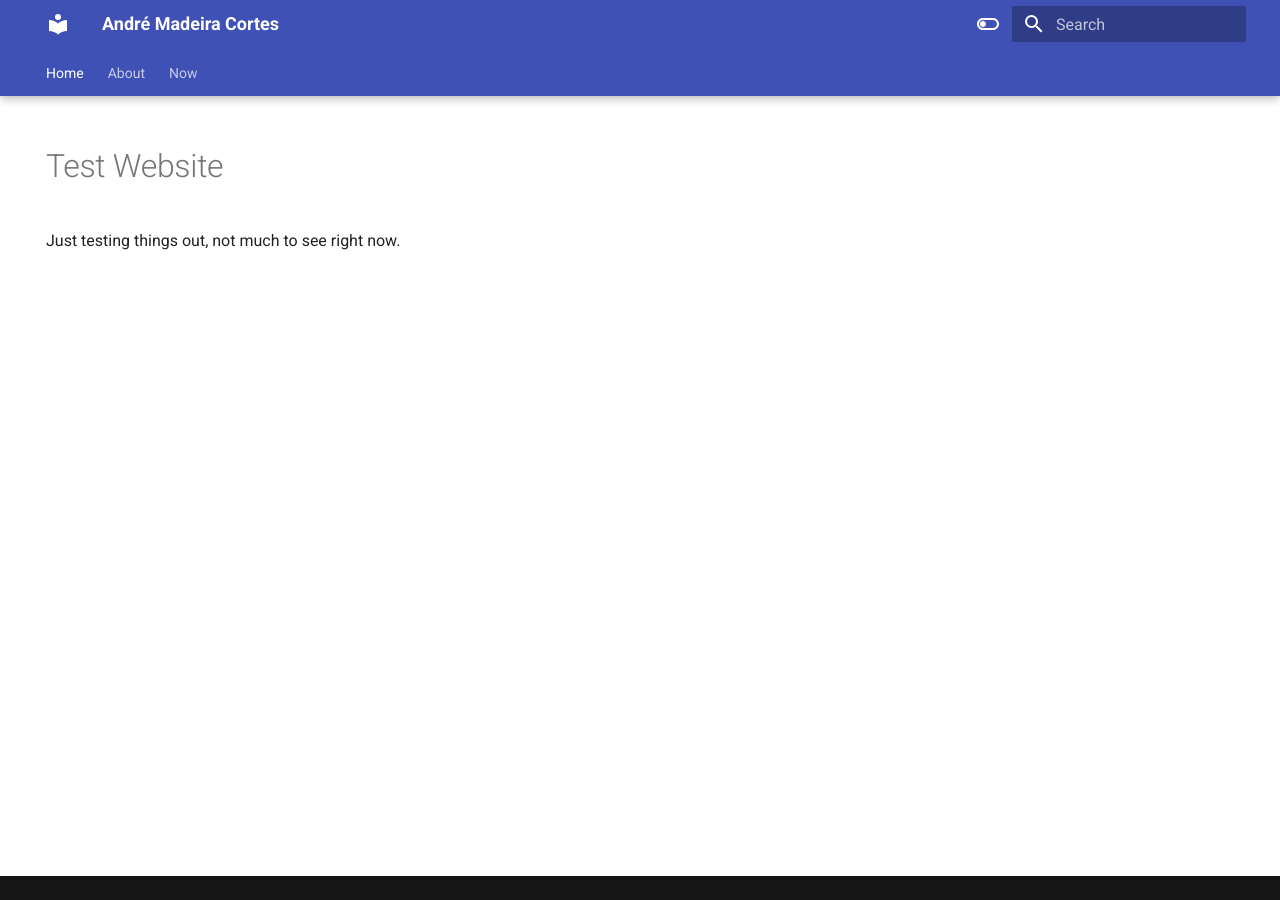
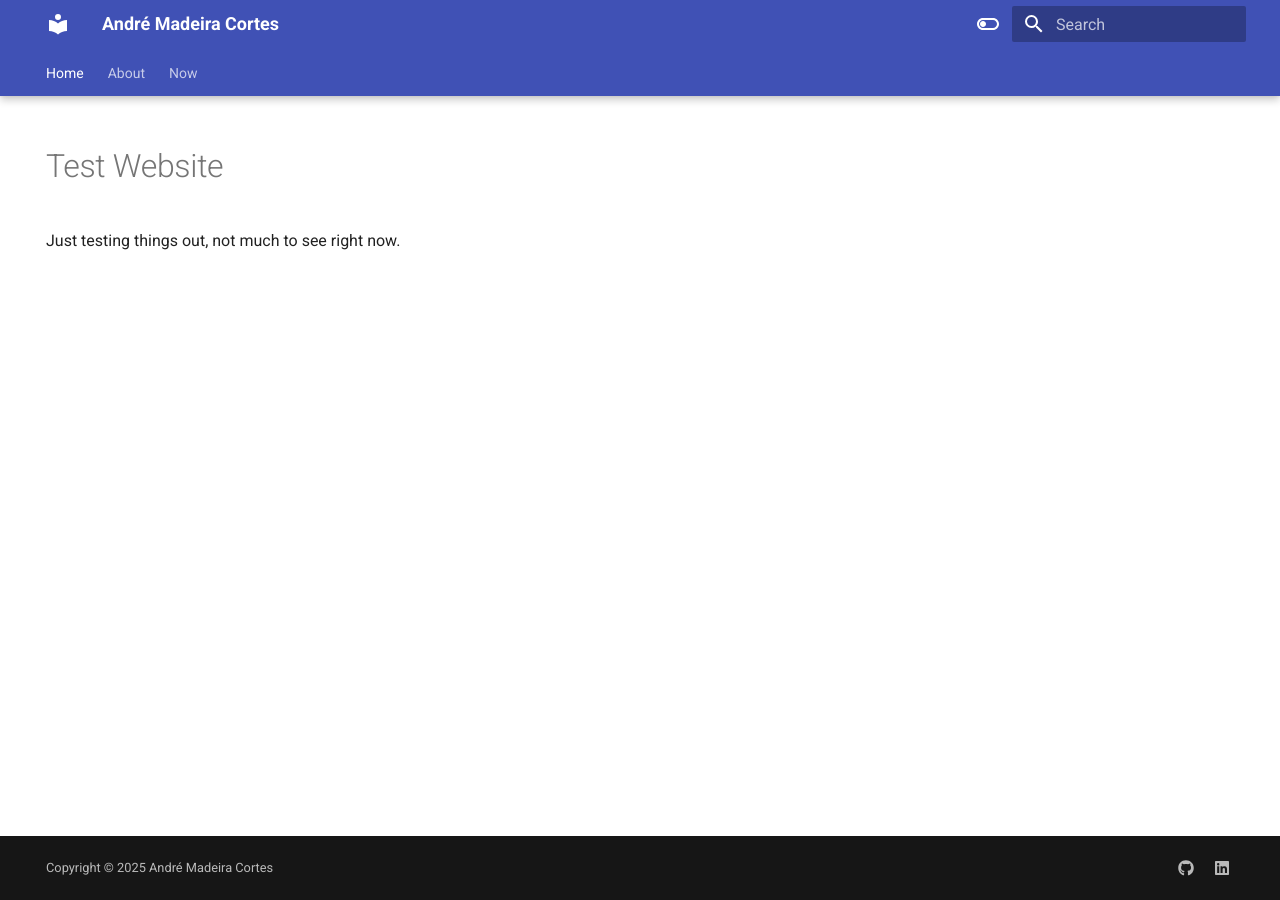
Before and after one commit to BamBalaam/bambalaam.github.io, an MkDocs documentation site: the page built from docs/index.md, in a window 1280 px wide. Built offline with MkDocs 1.6.1 and Material for MkDocs 9.7.7, drawn with Linux system fonts in a browser that asks for light colours.

```diff
--- a/mkdocs.yml
+++ b/mkdocs.yml
@@ -2,6 +2,7 @@ site_name: André Madeira Cortes
 site_url: https://bambalaam.me
 site_author: André Madeira Cortes
 site_description: Your personal website and blog
+copyright: Copyright &copy; 2025 André Madeira Cortes
 
 theme:
   name: material
@@ -34,6 +35,11 @@ theme:
 
 extra:
   generator: false
+  social:
+    - icon: fontawesome/brands/github
+      link: https://github.com/BamBalaam
+    - icon: fontawesome/brands/linkedin
+      link: https://www.linkedin.com/in/andremadeiracortes/
 
 # Navigation
 nav:
```
